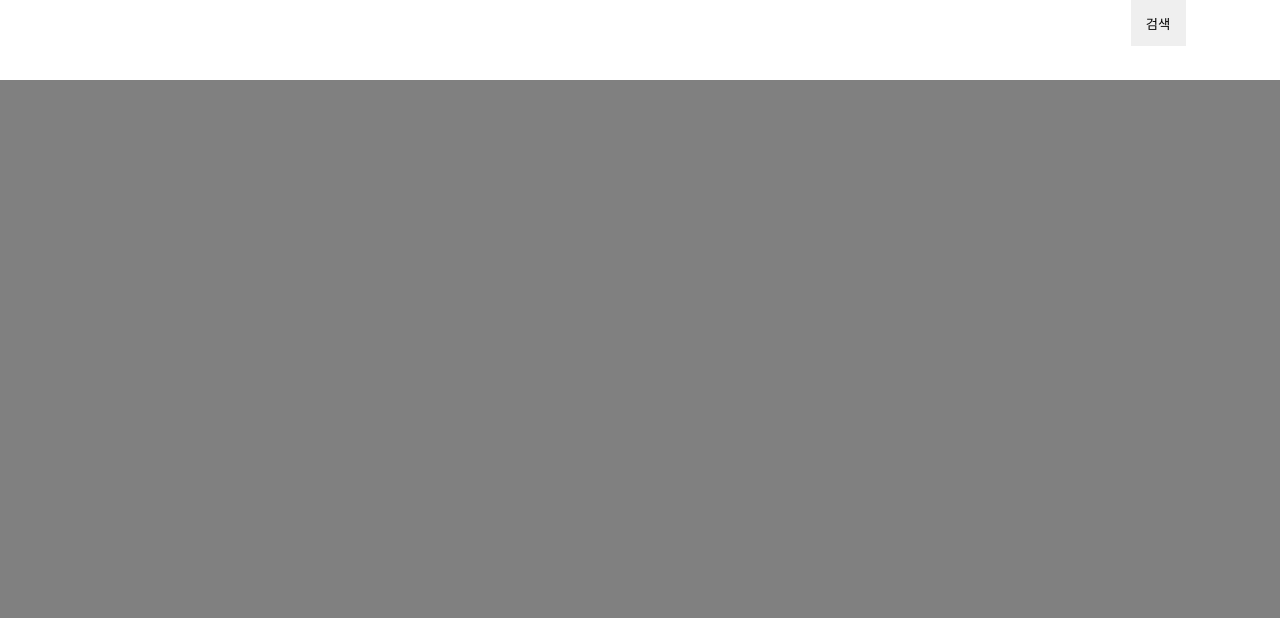
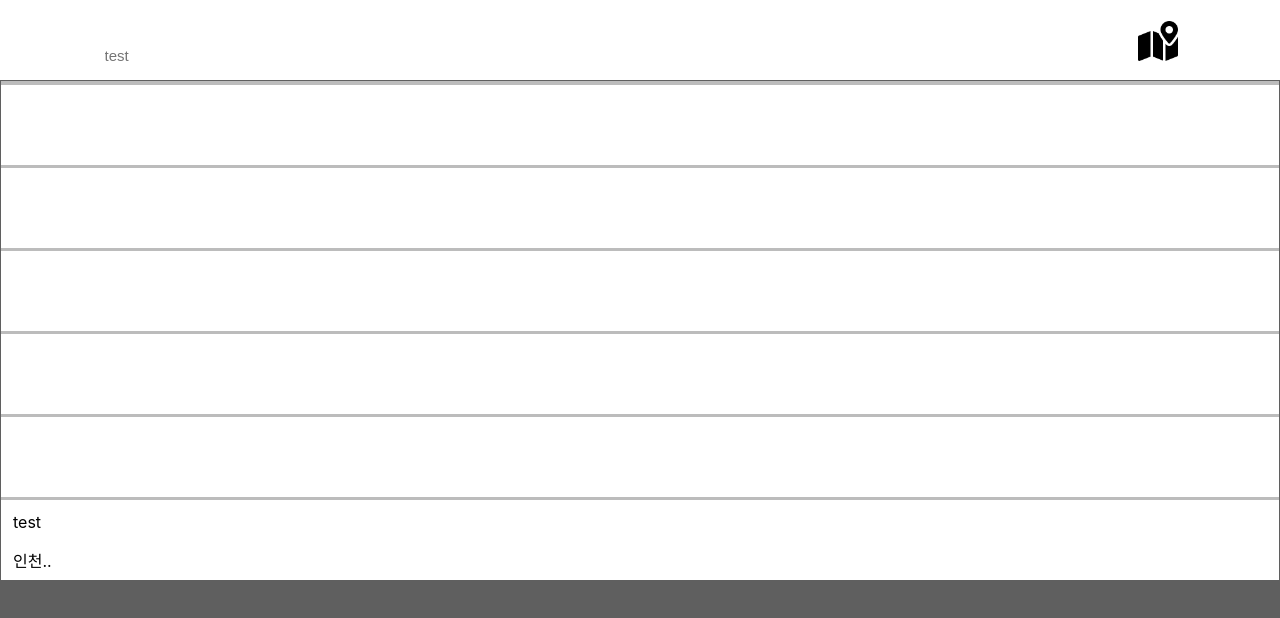
Before and after one commit to CapstoneProject-Teletubbies/TrafficMap, a React (Create React App) app in the folder mapfront/: page /search in a window 1280 px wide. Shown: the top 618 px of the page. Built offline with nearby package versions, Linux system fonts and the light colour scheme.

Commit message:
리스트

```diff
--- /dev/null
+++ b/mapfront/src/components/BuildingInfo.js
@@ -0,0 +1,19 @@
+import { useNavigate } from "react-router-dom"
+import '../css/BuildingInfo.css'
+
+const BuildingInfo = (props) => {
+    const navigate = useNavigate();
+
+    const moveAbout = () => {}
+
+    return(
+        <div className="buildingInfo">
+            <div className="Info">
+                <p>{props.name}</p>
+                <p>{props.address}</p>
+            </div>
+        </div>
+    );
+}
+
+export default BuildingInfo;
--- a/mapfront/src/components/MyFooter.js
+++ /dev/null
@@ -1,5 +0,0 @@
-const MyFooter = ()=>{
-    return <footer>푸터</footer>
-};
-
-export default MyFooter;
--- a/mapfront/src/components/MyHeader.js
+++ /dev/null
@@ -1,5 +0,0 @@
-const MyHeader = ()=>{
-    return <header>헤더</header>
-};
-
-export default MyHeader;
--- a/mapfront/src/components/SearchBar.js
+++ b/mapfront/src/components/SearchBar.js
@@ -41,7 +41,7 @@ const SearchBar = (props) => {
 
     return(
         <>
-            <input className="gg" type="text" placeholder={'장소, 버스, 지하철, 주소 검색'}
+            <input className="gg" type="text" placeholder={props.placeholder}
             onChange={handleValue}
             onKeyDown={handleKeyPress}
             />
--- /dev/null
+++ b/mapfront/src/css/BuildingInfo.css
@@ -0,0 +1,13 @@
+.buildingInfo{
+    background-color: white;
+    top: 4px;
+    height: 80px;
+    margin: 0;
+    text-align: center;
+}
+.Info{
+    text-align: left;
+    margin: -13px;
+    top: 12px;
+    left: 25px;
+}
--- a/mapfront/src/css/search.css
+++ b/mapfront/src/css/search.css
@@ -1,6 +1,6 @@
 .main{
     position: fixed;
-    background-color: gray;
+    background-color: rgb(95, 95, 95);
     width: 100%;
     height: 100%;
 }
@@ -9,15 +9,24 @@
     background-color:white;
     width: 100%;
     height: 80px;
+
+}
+.line{
+    top: 24%;
+    width: 100%;
+    height: 50px;
 }
 input{
     position: relative;
-    top: 10px;
-    width: 80%;
-    height: 35px;
     font-size: 15px;
     border: 0;
     border-radius: 25px;
     outline: black;
     padding-left: 10px;
 }
+.buildingList{
+    position: relative;
+    background-color: rgb(188, 188, 188);
+    top: 78px;
+    margin: 1px; /*리스트 양옆 살짝 검은끼*/
+}
--- a/mapfront/src/pages/Main.js
+++ b/mapfront/src/pages/Main.js
@@ -175,7 +175,7 @@ function Main() {
     </div>
 
     <div className="search">
-        <SearchBar onChange={handleKeyword}/>
+        <SearchBar onChange={handleKeyword} placeholder={'장소, 버스, 지하철, 주소 검색'}/>
         <p id="result" />
         <p id="result_mouse" />
     </div>
--- a/mapfront/src/pages/Search.js
+++ b/mapfront/src/pages/Search.js
@@ -1,29 +1,53 @@
 import React, {useState, useEffect } from 'react';
 import '../css/search.css';
+import '../css/input.css'
 import ReactDOM from "react-dom";
 import SearchBar from "../components/SearchBar";
+import BuildingInfo from '../components/BuildingInfo';
 import {useLocation} from 'react-router';
+import Button from "../components/Button";
+import map from "../images/map.png";
+import axios from "axios";
 
  function Search() {
     const [text, setText] = useState(' ');
-
-
+    const [buildingList, setBuildingList] = useState([]);
     const onChange = (e) => {
         setText(e.target.value);
     }
 
-    const onReset = () => {
-        setText( );
-    };
+    const searchBuilding = () => {
+        const building = axios.create({
+            baseURL: 'http://localhost:8080/'
+        })
+        building.post('/api/find/address', null, {params: {keyword: "스타벅스"}})
+        .then(function(res){
+            console.log(res.data);
+            setBuildingList(res.data);
+        }).catch(function(error){
+            console.log(`에러`);
+        })
+    }
 
     return (
     <div className="main">
         <div className="searchbar">
-            <input onChange = {onChange} value ={text}  />
-            <button onClick ={onReset}>검색</button>
+            <div className="line">
+                <SearchBar onChange = {onChange} placeholder={'test'}/>
+                <Button onClick ={searchBuilding} src={map}>지도</Button>
+            </div>
         </div>
-        <div className="search">
-
+        <div className="buildingList">
+            {}
+            {/* {buildingList && buildingList.map((obj)=>(
+                <BuildingInfo name={buildingList.name} address={buildingList.fullAddressRoad}></BuildingInfo>
+            ))} */}
+            <BuildingInfo name={buildingList.name} address={buildingList.fullAddressRoad}></BuildingInfo>
+            <BuildingInfo name={buildingList.name} address={buildingList.fullAddressRoad}></BuildingInfo>
+            <BuildingInfo name={buildingList.name} address={buildingList.fullAddressRoad}></BuildingInfo>
+            <BuildingInfo name={buildingList.name} address={buildingList.fullAddressRoad}></BuildingInfo>
+            <BuildingInfo name={buildingList.name} address={buildingList.fullAddressRoad}></BuildingInfo>
+            <BuildingInfo name="test" address="인천.."></BuildingInfo>
         </div>
     </div>
     );
```
Also changed, not shown: mapfront/src/components/ZoonInZoomOut.js (deleted, +0 -16 lines), mapfront/src/images/map.png (added).
